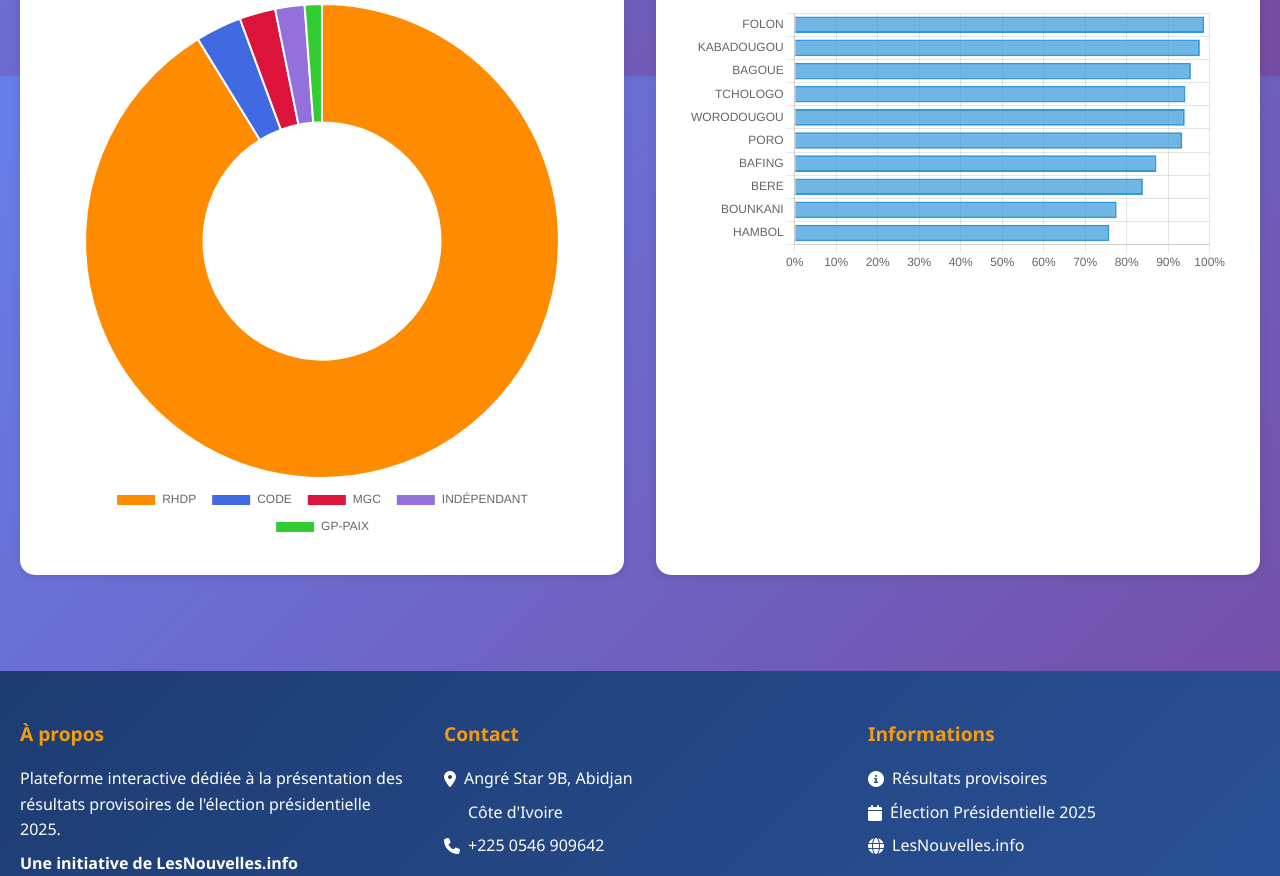
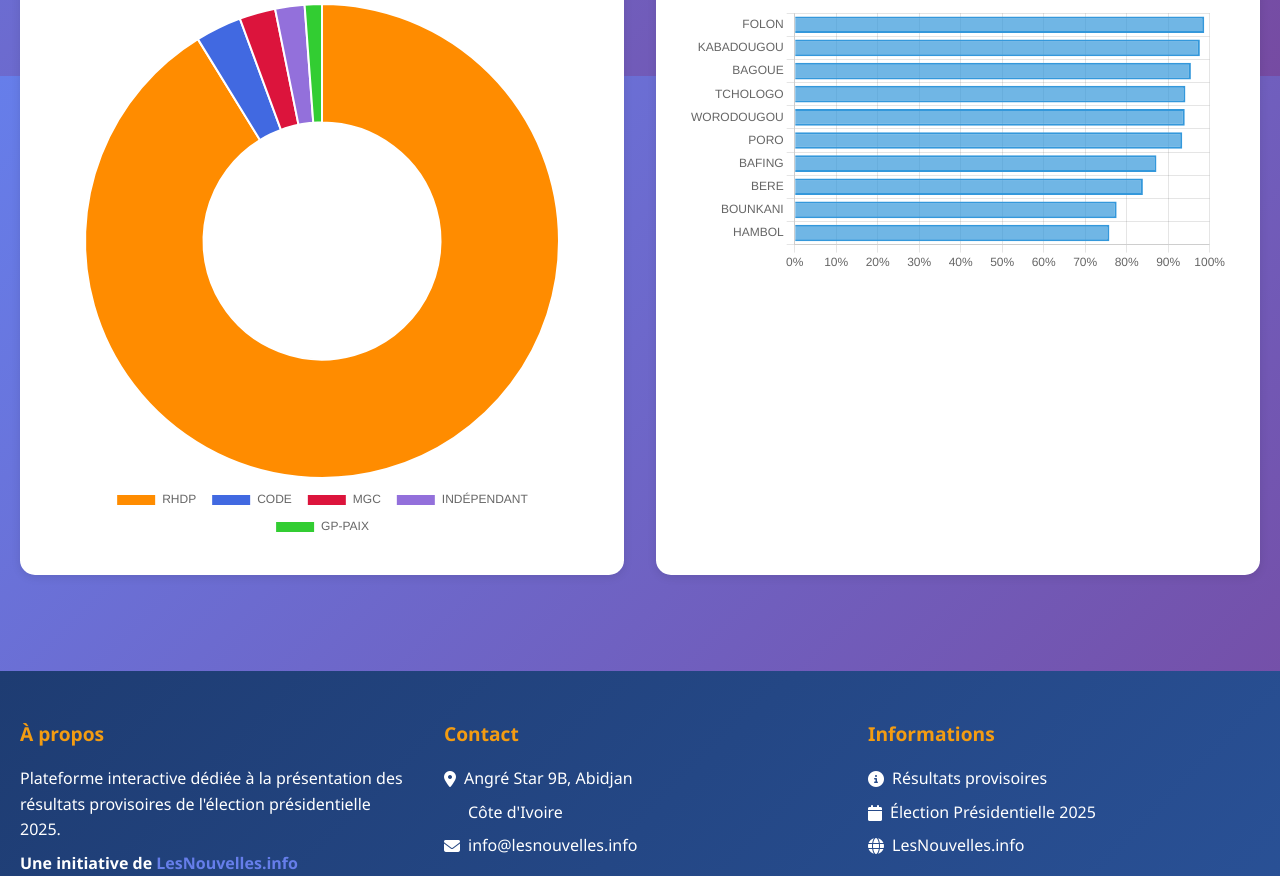
Before and after one commit to JefterAdo/pdf, a plain HTML site: page index.html in a window 1280 px wide. Shown: the part 11124-12000 px from the top of the page. Drawn offline with nearby package versions, Linux system fonts and the light colour scheme.

Commit message:
Mise à jour du footer : email info@lesnouvelles.info et lien vers le site principal

```diff
--- a/index.html
+++ b/index.html
@@ -200,13 +200,13 @@
                 <div class="footer-section">
                     <h4>À propos</h4>
                     <p>Plateforme interactive dédiée à la présentation des résultats provisoires de l'élection présidentielle 2025.</p>
-                    <p><strong>Une initiative de LesNouvelles.info</strong></p>
+                    <p><strong>Une initiative de <a href="https://lesnouvelles.info/" target="_blank" style="color: #667eea; text-decoration: none;">LesNouvelles.info</a></strong></p>
                 </div>
                 <div class="footer-section">
                     <h4>Contact</h4>
                     <p><i class="fas fa-map-marker-alt"></i> Angré Star 9B, Abidjan</p>
                     <p style="padding-left: 1.5rem;">Côte d'Ivoire</p>
-                    <p><i class="fas fa-phone"></i> +225 0546 909642</p>
+                    <p><i class="fas fa-envelope"></i> info@lesnouvelles.info</p>
                 </div>
                 <div class="footer-section">
                     <h4>Informations</h4>
--- a/styles.css
+++ b/styles.css
@@ -666,6 +666,17 @@ body {
     gap: 0.5rem;
 }
 
+.footer-section a {
+    color: #667eea;
+    text-decoration: none;
+    transition: all 0.3s ease;
+}
+
+.footer-section a:hover {
+    color: #f39c12;
+    text-decoration: underline;
+}
+
 .footer-bottom {
     text-align: center;
     padding-top: 2rem;
```
